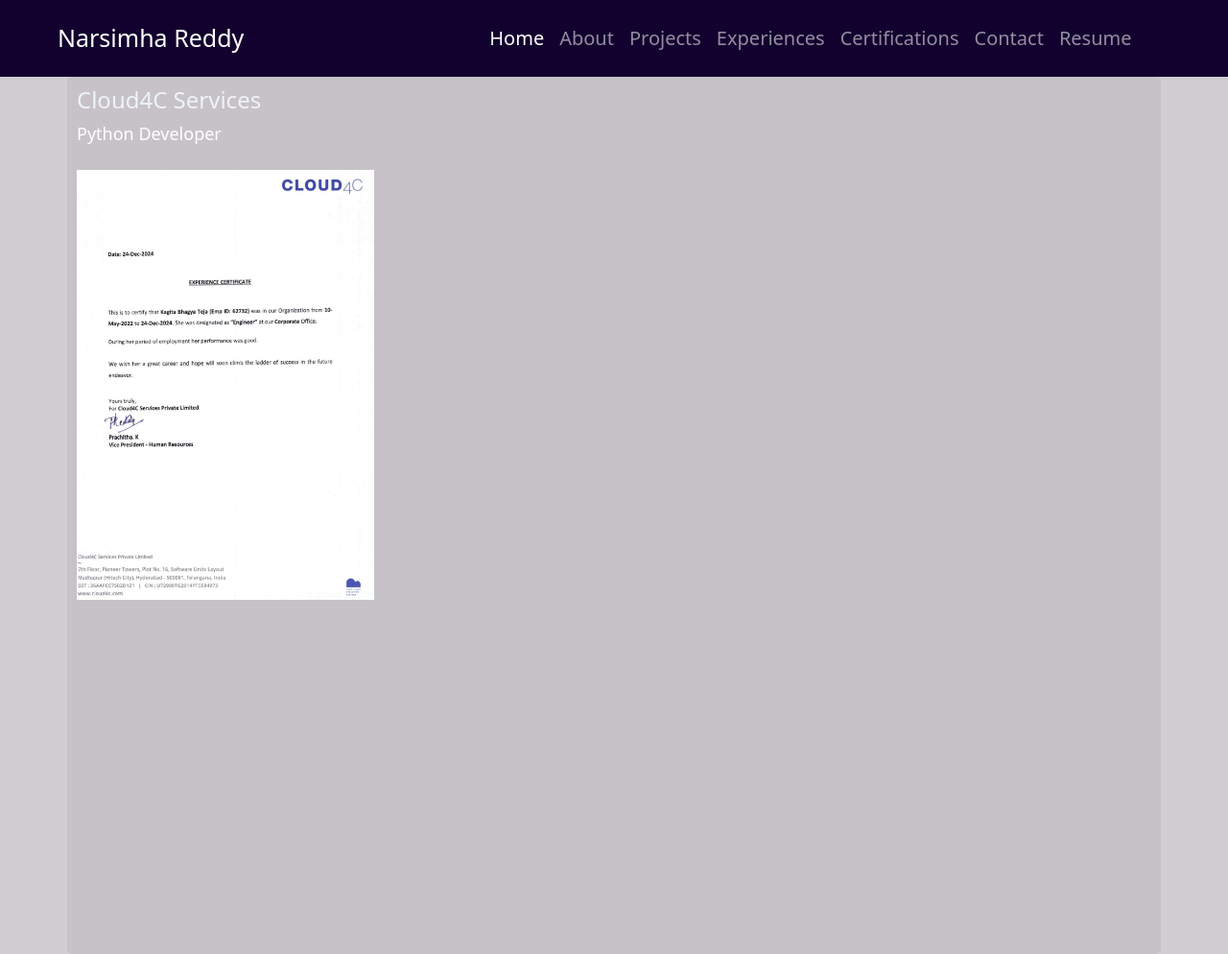
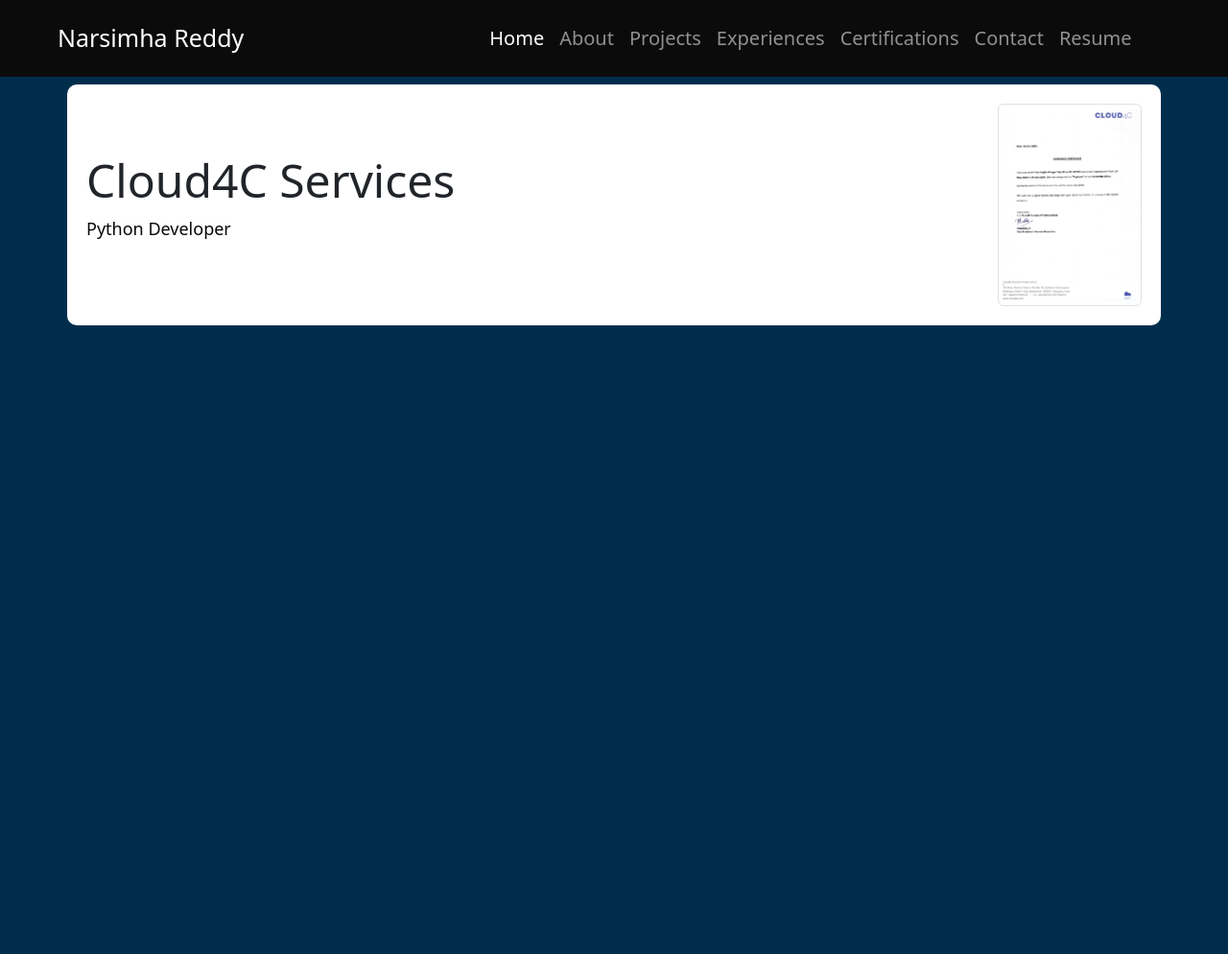
Before and after one commit to bhagyateja/Portfolio-1, a Django app: page /experience/ in a window 1280 px wide. Shown: the whole page at 96% size. After the commit the page ends 339 px from the top, so only its background shows below. Run offline with Django 5.2, Linux system fonts and the light colour scheme.

Commit message:
Made Changes in css File

```diff
--- a/resume/static/css/style.css
+++ b/resume/static/css/style.css
@@ -1,5 +1,5 @@
 body{
-     background-color: rgb(209, 205, 210);
+   background-color: rgb(1, 45, 76);
 }
 
 .navbar-nav .nav-link:hover{
@@ -16,7 +16,7 @@
 }
 
 .navbar-dark{
-    background-color: rgb(18,1,46);
+    background-color: rgb(11, 11, 11);
 }
 
 .circular-image-container{
@@ -61,11 +61,12 @@
     display: block;
 }
 
-.jumbtron{
-    background-color: #0a0a0a0e;
-    padding:10px;
-    border-radius:5px;
+.jumbotron {
+    background-color: #fff;
+    padding: 20px;
+    border-radius: 10px;
 }
+
 
 
 .display4 {
@@ -75,7 +76,7 @@
 
 .lead{
     font-size: 18px;
-    color:#fff;
+    color:#080808;
 }
 
 .form-container{
--- a/resume/templates/experience.html
+++ b/resume/templates/experience.html
@@ -4,14 +4,39 @@
 <div class="row">
 
     {% for eachitem in experience %}
-        <div class="jumbtron ">
-            <h1 class="display4"> {{eachitem.company}} </h1>
-            <p class="lead"> {{eachitem.position}}</p>
-           <img src="{% static 'images/ExperinceLetter.png' %}" alt="Experience Letter" class="img-fluid mt-2" style="max-width: 50%; height: 50%;">
+        <div class="jumbotron d-flex align-items-center justify-content-between w-100 my-2">
+
+            <div class="col-md-8">
+                <h1 class="display-5">{{ eachitem.company }}</h1>
+                <p class="lead">{{ eachitem.position }}</p>
+            </div>
+
+            <div class="col-md-4 text-end">
+                <img src="{% static 'images/ExperinceLetter.png' %}"
+                     alt="Experience Letter"
+                     class="img-thumbnail"
+                     style="max-width: 150px; height: auto; cursor: pointer;"
+                     data-bs-toggle="modal"
+                     data-bs-target="#imageModal">
+            </div>
+
         </div>
     {% endfor %}
 
-
 </div>
 
+<!-- Modal HTML -->
+<div class="modal fade" id="imageModal" tabindex="-1" aria-labelledby="imageModalLabel" aria-hidden="true">
+  <div class="modal-dialog modal-dialog-centered modal-lg">
+    <div class="modal-content">
+      <div class="modal-body text-center">
+        <img src="{% static 'images/ExperinceLetter.png' %}" alt="Experience Letter Full" class="img-fluid">
+      </div>
+    </div>
+  </div>
+</div>
+
+<!-- Bootstrap JS (Place before closing body tag or here if not already in base.html) -->
+<script src="https://cdn.jsdelivr.net/npm/bootstrap@5.3.0/dist/js/bootstrap.bundle.min.js"></script>
+
 {% endblock content1 %}
--- a/resume/views.py
+++ b/resume/views.py
@@ -41,7 +41,7 @@
         },
          {
             'title': 'Portfolio',
-            'path': 'images/portfolio.PNG',
+            'path': 'images/portfolio.png',
         },
                   {
             'title': 'Labour Hiring',
```
Also changed, not shown: resume/static/images/portfolio.png (added), 2 other files.
